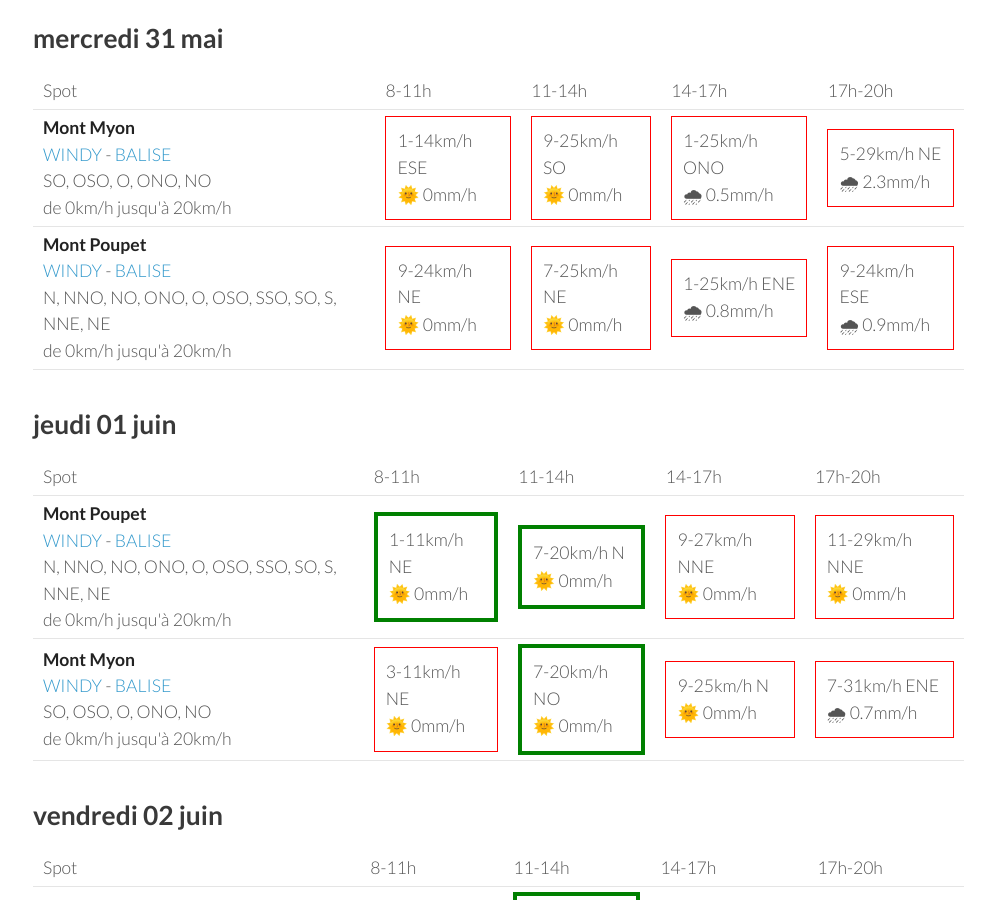
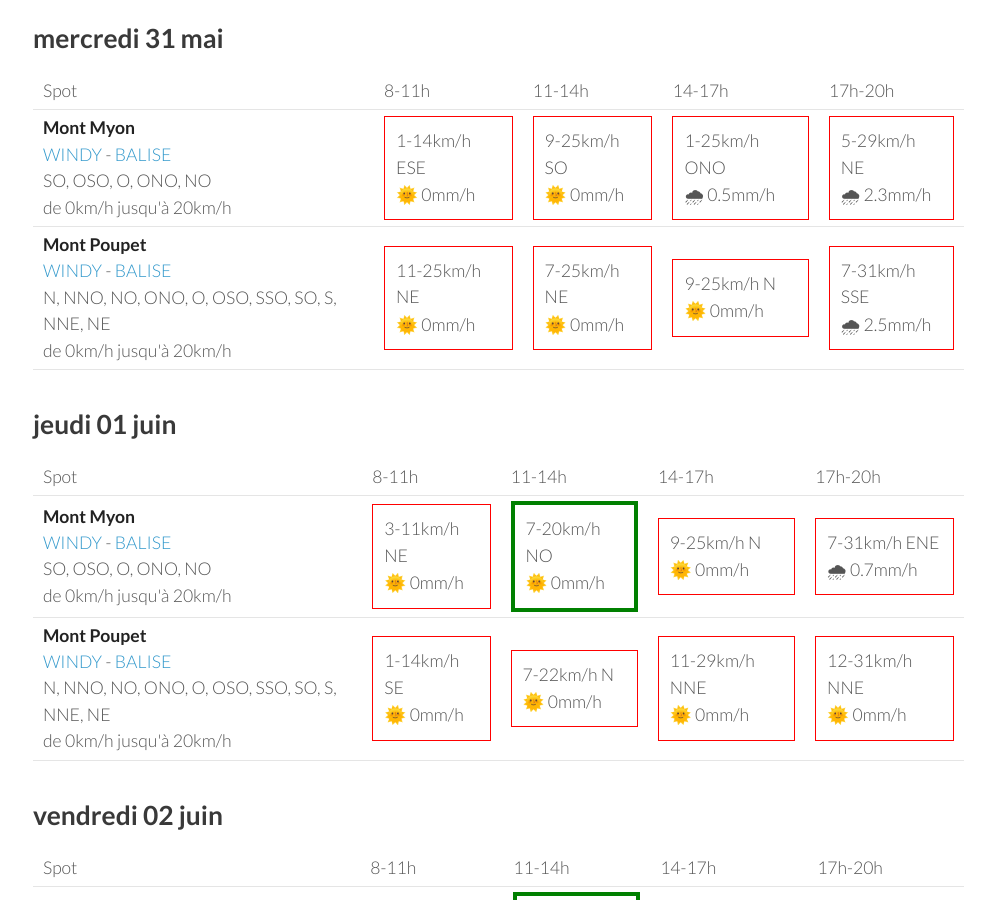
Before and after one commit to parapente-dans-le-nord/parapente-dans-le-nord.github.io, a Jekyll site: the page built from jura.markdown, in a window 1280 px wide and 900 px high, scrolled down 1033 px. Shown: the whole window, without its empty margins (25-1020 px from the left). Built offline with Jekyll 4.4.1, drawn with Linux system fonts in a browser that asks for light colours; some of the changed text lies outside the part shown.

Commit message:
update index.markdown

```diff
--- a/jura.markdown
+++ b/jura.markdown
@@ -104,10 +104,10 @@ page mise à jour le lundi 29 mai 13:20
 <tr>
         <td><strong>Mont Poupet</strong><br><a href="https://windy.com/46.970/5.876?46.541,5.876,8">WINDY</a> - <span class=""><a href="http://www.balisemeteo.com/balise.php?idBalise=92">BALISE</a> </span><br> <span class="vent-favorable">N, NNO, NO, ONO, O, OSO, SSO, SO, S, NNE, NE</span><br><span class="force-vent">de 0km/h jusqu'à 20km/h</span> </td>
 
-            <td><div class="not-flyable"><p>9-24km/h NE</p><p>🌞 0mm/h</p></div></td>
+            <td><div class="not-flyable"><p>11-25km/h NE</p><p>🌞 0mm/h</p></div></td>
             <td><div class="not-flyable"><p>7-25km/h NE</p><p>🌞 0mm/h</p></div></td>
-            <td><div class="not-flyable"><p>1-25km/h ENE</p><p>🌧 0.8mm/h</p></div></td>
-            <td><div class="not-flyable"><p>9-24km/h ESE</p><p>🌧 0.9mm/h</p></div></td>
+            <td><div class="not-flyable"><p>9-25km/h N</p><p>🌞 0mm/h</p></div></td>
+            <td><div class="not-flyable"><p>7-31km/h SSE</p><p>🌧 2.5mm/h</p></div></td>
 
 
     </tr>
@@ -128,22 +128,22 @@ page mise à jour le lundi 29 mai 13:20
       <td>17h-20h</td>
     </tr>
 <tr>
-        <td><strong>Mont Poupet</strong><br><a href="https://windy.com/46.970/5.876?46.541,5.876,8">WINDY</a> - <span class=""><a href="http://www.balisemeteo.com/balise.php?idBalise=92">BALISE</a> </span><br> <span class="vent-favorable">N, NNO, NO, ONO, O, OSO, SSO, SO, S, NNE, NE</span><br><span class="force-vent">de 0km/h jusqu'à 20km/h</span> </td>
-
-            <td><div class="flyable"><p>1-11km/h NE</p><p>🌞 0mm/h</p></div></td>
-            <td><div class="flyable"><p>7-20km/h N</p><p>🌞 0mm/h</p></div></td>
-            <td><div class="not-flyable"><p>9-27km/h NNE</p><p>🌞 0mm/h</p></div></td>
-            <td><div class="not-flyable"><p>11-29km/h NNE</p><p>🌞 0mm/h</p></div></td>
-
-
-    </tr>
-<tr>
         <td><strong>Mont Myon</strong><br><a href="https://windy.com/46.331/5.397?45.898,5.394,8,m:eWoagj8">WINDY</a> - <span class=""><a href="http://www.balisemeteo.com/balise.php?idBalise=70">BALISE</a> </span><br> <span class="vent-favorable">SO, OSO, O, ONO, NO</span><br><span class="force-vent">de 0km/h jusqu'à 20km/h</span> </td>
 
             <td><div class="not-flyable"><p>3-11km/h NE</p><p>🌞 0mm/h</p></div></td>
             <td><div class="flyable"><p>7-20km/h NO</p><p>🌞 0mm/h</p></div></td>
             <td><div class="not-flyable"><p>9-25km/h N</p><p>🌞 0mm/h</p></div></td>
             <td><div class="not-flyable"><p>7-31km/h ENE</p><p>🌧 0.7mm/h</p></div></td>
+
+
+    </tr>
+<tr>
+        <td><strong>Mont Poupet</strong><br><a href="https://windy.com/46.970/5.876?46.541,5.876,8">WINDY</a> - <span class=""><a href="http://www.balisemeteo.com/balise.php?idBalise=92">BALISE</a> </span><br> <span class="vent-favorable">N, NNO, NO, ONO, O, OSO, SSO, SO, S, NNE, NE</span><br><span class="force-vent">de 0km/h jusqu'à 20km/h</span> </td>
+
+            <td><div class="not-flyable"><p>1-14km/h SE</p><p>🌞 0mm/h</p></div></td>
+            <td><div class="not-flyable"><p>7-22km/h N</p><p>🌞 0mm/h</p></div></td>
+            <td><div class="not-flyable"><p>11-29km/h NNE</p><p>🌞 0mm/h</p></div></td>
+            <td><div class="not-flyable"><p>12-31km/h NNE</p><p>🌞 0mm/h</p></div></td>
 
 
     </tr>
```
Also changed, not shown: other parts of jura.markdown (+1 -1 lines).
